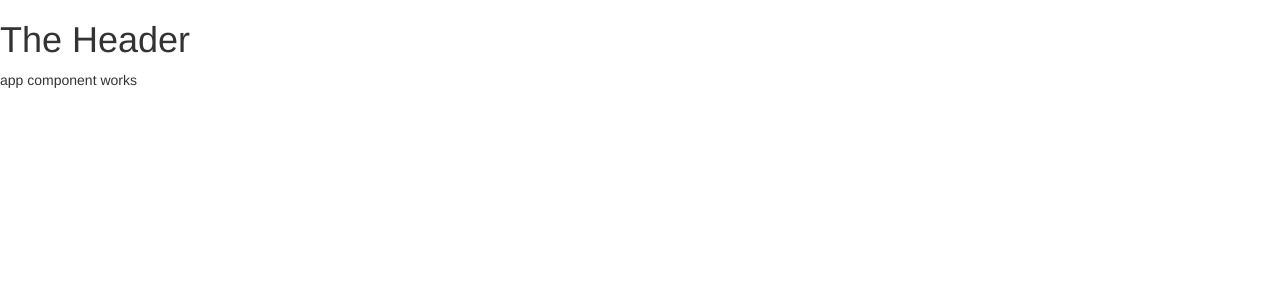
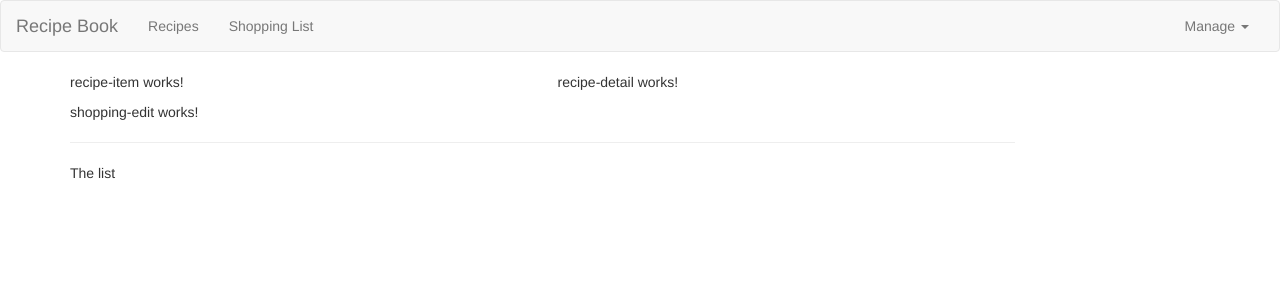
Before and after one commit to Yiwen-M/Recipe-Shopping-List, an Angular app: page / in a window 1280 px wide. Shown: the top 300 px of the page. Built offline with nearby package versions, Linux system fonts and the light colour scheme.

Commit message:
RSL-3 added navigation bar

```diff
--- a/src/app/app.component.html
+++ b/src/app/app.component.html
@@ -1,2 +1,10 @@
 <app-header></app-header>
-<div>app component works</div>
+<div class="container">
+    <div class="row">
+        <div class="col-md-12">
+            <app-recipes></app-recipes>
+            <app-shopping-list></app-shopping-list>
+
+        </div>
+    </div>
+</div>
--- a/src/app/header/header.component.html
+++ b/src/app/header/header.component.html
@@ -1,3 +1,24 @@
-<h1>
-  The Header
-</h1>
+<nav class="navbar navbar-default">
+  <div class="container-fluid">
+    <div class="navbar-header">
+      <a href="#" class="navbar-brand">Recipe Book</a>
+    </div>
+    <div class="collapse navbar-collapse">
+      <ul class="nav navbar-nav">
+        <li><a href="#">Recipes</a></li>
+        <li><a href="#">Shopping List</a></li>
+      </ul>
+      <ul class="nav navbar-nav navbar-right">
+        <li class="dropdown">
+          <a href="#" class="dropdown-toggle" role="button"
+            >Manage <span class="caret"></span
+          ></a>
+          <ul class="dropdown-menu">
+            <li><a href="#">Save Data</a></li>
+            <li><a href="#">Fetch Data</a></li>
+          </ul>
+        </li>
+      </ul>
+    </div>
+  </div>
+</nav>
--- a/src/app/recipes/recipe-list/recipe-list.component.html
+++ b/src/app/recipes/recipe-list/recipe-list.component.html
@@ -1 +1 @@
-<p>recipe-list works!</p>
+<app-recipe-item></app-recipe-item>
--- a/src/app/recipes/recipes.component.html
+++ b/src/app/recipes/recipes.component.html
@@ -1 +1,8 @@
-<p>recipes works!</p>
+<div class="row">
+  <div class="col-md-5">
+    <app-recipe-list></app-recipe-list>
+  </div>
+  <div class="col-md-7">
+    <app-recipe-detail></app-recipe-detail>
+  </div>
+</div>
--- a/src/app/shopping-list/shopping-list.component.html
+++ b/src/app/shopping-list/shopping-list.component.html
@@ -1 +1,7 @@
-<p>shopping-list works!</p>
+<div class="row">
+    <div class="col-xs-10">
+        <app-shopping-edit></app-shopping-edit>
+        <hr>
+        <p>The list</p>
+    </div>
+</div>
```
